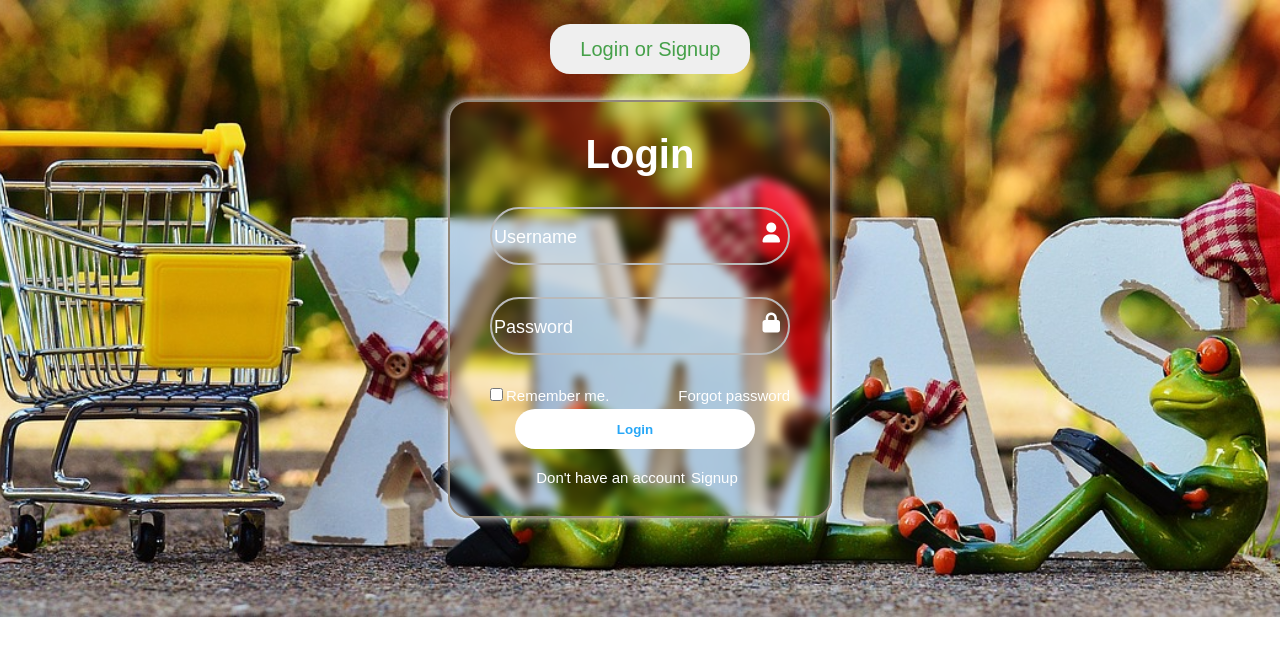
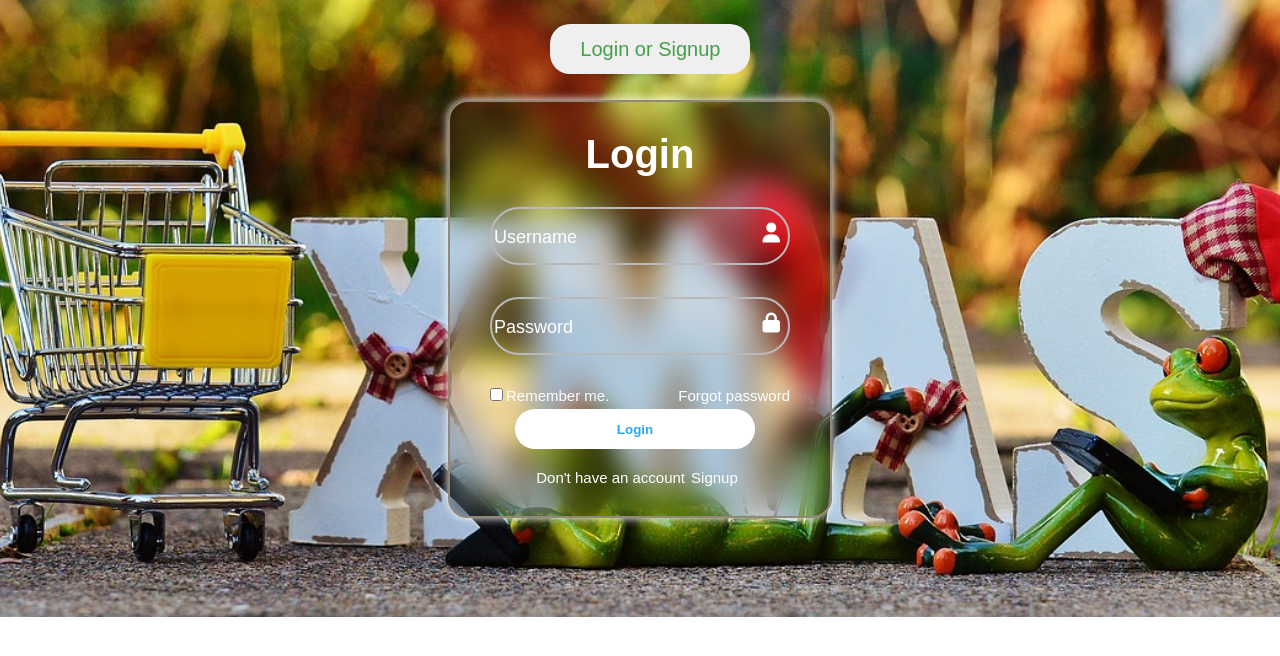
Before and after one commit to Axello47/didid, a plain HTML site: page login.html in a window 1280 px wide. Both pictures are taken after a click on the button "Login or Signup". Drawn offline with Linux system fonts and the light colour scheme.

Commit message:
Update login.css

```diff
--- a/login.css
+++ b/login.css
@@ -22,7 +22,7 @@ body{
     display: none;
     background: transparent;
     border: 2px solid #92887A;
-    backdrop-filter: blur(5px);
+    backdrop-filter: blur(15px);
     box-shadow: 0px 0px 10px 0px;
     padding: 30px 40px;
     border-radius: 20px;
```
